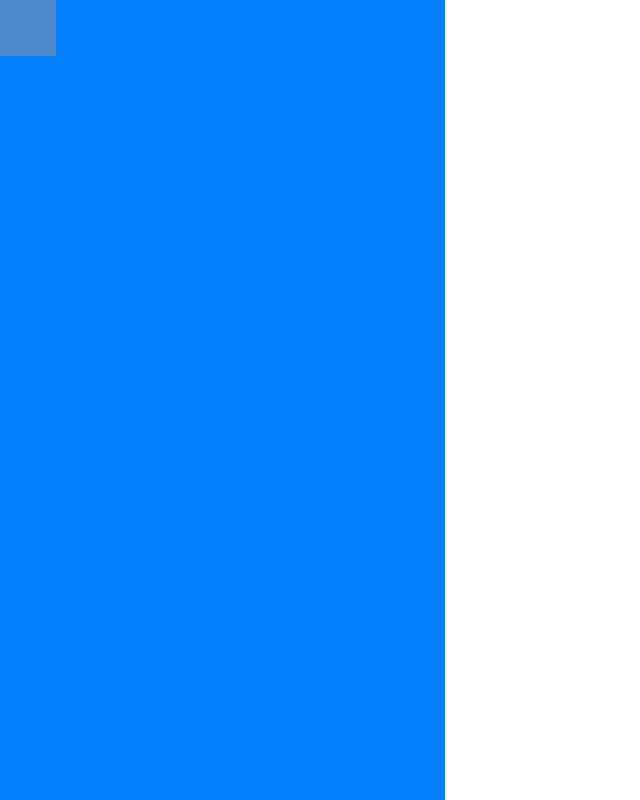
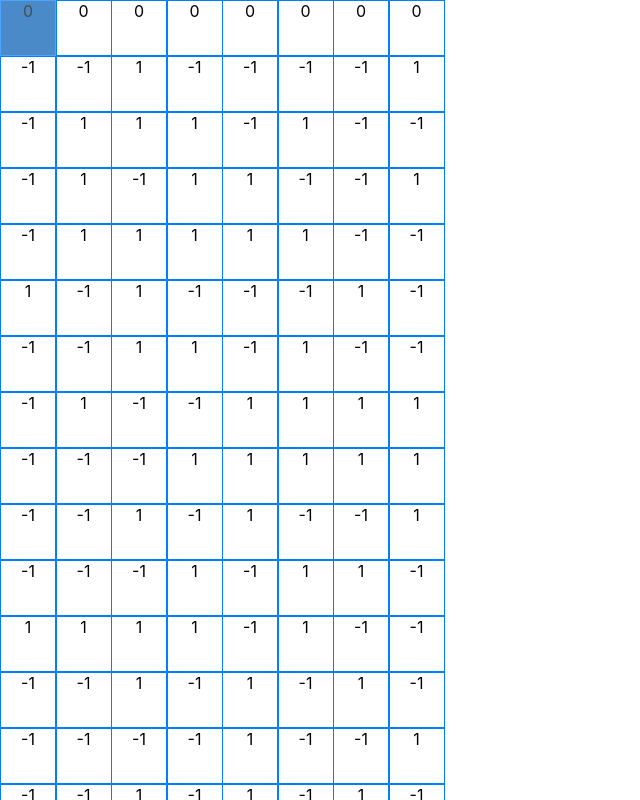
Before and after one commit to ildikoszabo/creative_puzzles, a React (Create React App) app in the folder creative-puzzles/: page / in a window 1280 px wide. Shown: the top 800 px of the page, without its empty margins (0-640 px from the left). Built offline with nearby package versions, Linux system fonts and the light colour scheme.

Commit message:
add puzzle generator

```diff
--- /dev/null
+++ b/creative-puzzles/src/common/PuzzleGenerator.js
@@ -0,0 +1,53 @@
+//source https://www.codeproject.com/Articles/395453/Html5-Jigsaw-Puzzle
+export function getRandomShapes(width, height) {
+  var shapeArray = new Array();
+
+  for (var y = 0; y < height; y++) {
+    for (var x = 0; x < width; x++) {
+      var topTab = undefined;
+      var rightTab = undefined;
+      var bottomTab = undefined;
+      var leftTab = undefined;
+
+      if (y == 0) topTab = 0;
+
+      if (y == height - 1) bottomTab = 0;
+
+      if (x == 0) leftTab = 0;
+
+      if (x == width - 1) rightTab = 0;
+
+      shapeArray.push({
+        topTab: topTab,
+        rightTab: rightTab,
+        bottomTab: bottomTab,
+        leftTab: leftTab,
+      });
+    }
+  }
+
+  for (var y = 0; y < height; y++) {
+    for (var x = 0; x < width; x++) {
+      var shape = shapeArray[y * width + x];
+
+      var shapeRight =
+        x < width - 1 ? shapeArray[y * width + (x + 1)] : undefined;
+
+      var shapeBottom =
+        y < height - 1 ? shapeArray[(y + 1) * width + x] : undefined;
+
+      shape.rightTab = x < width - 1 ? getRandomTabValue() : shape.rightTab;
+
+      if (shapeRight) shapeRight.leftTab = -shape.rightTab;
+
+      shape.bottomTab = y < height - 1 ? getRandomTabValue() : shape.bottomTab;
+
+      if (shapeBottom) shapeBottom.topTab = -shape.bottomTab;
+    }
+  }
+  return shapeArray;
+}
+
+function getRandomTabValue() {
+  return Math.pow(-1, Math.floor(Math.random() * 2));
+}
--- a/creative-puzzles/src/common/components/CustomBox.js
+++ b/creative-puzzles/src/common/components/CustomBox.js
@@ -1,7 +1,7 @@
 import * as React from "react";
 import { Box, ThemeProvider } from "@mui/system";
 
-export default function CustomBox() {
+export default function CustomBox(props) {
   return (
     <ThemeProvider
       theme={{
@@ -15,15 +15,18 @@ export default function CustomBox() {
     >
       <Box
         sx={{
-          width: 56,
-          height: 56,
-          bgcolor: "primary.main",
+          width: 54,
+          height: 54,
+          border: 1,
+          borderColor: "primary.main",
           "&:hover": {
             backgroundColor: "primary.dark",
             opacity: [0.9, 0.8, 0.7],
           },
         }}
-      />
+      >
+        {props.value.topTab}
+      </Box>
     </ThemeProvider>
   );
 }
--- a/creative-puzzles/src/pages/InfinityPuzzle.js
+++ b/creative-puzzles/src/pages/InfinityPuzzle.js
@@ -3,14 +3,11 @@ import Box from "@mui/material/Box";
 import Grid from "@mui/material/Grid";
 import { Container } from "@mui/system";
 import CustomBox from "../common/components/CustomBox";
+import { getRandomShapes } from "../common/PuzzleGenerator";
 
 export default function InfinityPuzzle() {
-  //let arr = Array(50);
-  //let arr = Array.from({ length: 500 }, () => Math.floor(Math.random() * 40));
   const [progress, setProgress] = useState(0);
-  const [arr, setArr] = useState(
-    Array.from({ length: 500 }, () => Math.floor(Math.random() * 40))
-  );
+  const [arr, setArr] = useState(getRandomShapes(8, 40));
 
   useEffect(() => {
     let computeProgress = () => {
@@ -25,9 +22,7 @@ export default function InfinityPuzzle() {
 
       if (progress > 60) {
         // add more values to the list
-        let nextValues = Array.from({ length: 16 }, () =>
-          Math.floor(Math.random() * 40)
-        );
+        let nextValues = getRandomShapes(8, 40);
         let newArr = arr.concat(nextValues);
         setArr(newArr);
       }
@@ -58,9 +53,9 @@ export default function InfinityPuzzle() {
       {arr !== undefined ? (
         <Box xs={{}}>
           <Grid container spacing={0} columns={8}>
-            {arr.map((el) => (
+            {arr.map((el, index) => (
               <Grid item xs={1}>
-                <CustomBox />
+                <CustomBox value={arr[index]} />
               </Grid>
             ))}
           </Grid>
```
